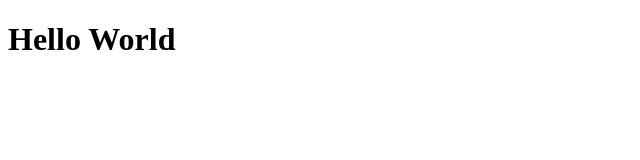
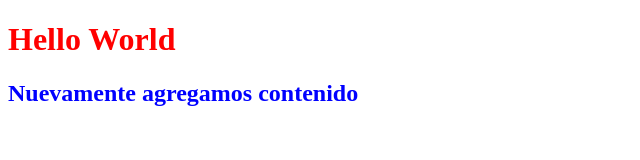
Before and after one commit to ivangonzalez6/practicaGit, a plain HTML site: page index.html in a window 1280 px wide. Shown: the whole page, without its empty margins (0-640 px from the left). Drawn offline with Linux system fonts and the light colour scheme.

Commit message:
Hacemos cambios en index y css

```diff
--- a/css/styles.css
+++ b/css/styles.css
@@ -0,0 +1,7 @@
+h1 {
+  color: red;
+}
+
+h2 {
+  color: blue;
+}
--- a/index.html
+++ b/index.html
@@ -4,9 +4,11 @@
     <meta charset="UTF-8" />
     <meta http-equiv="X-UA-Compatible" content="IE=edge" />
     <meta name="viewport" content="width=device-width, initial-scale=1.0" />
+    <link rel="stylesheet" href="css/styles.css">
     <title>Practicas Git</title>
   </head>
   <body>
     <h1>Hello World</h1>
+    <h2>Nuevamente agregamos contenido</h2>
   </body>
 </html>
```
